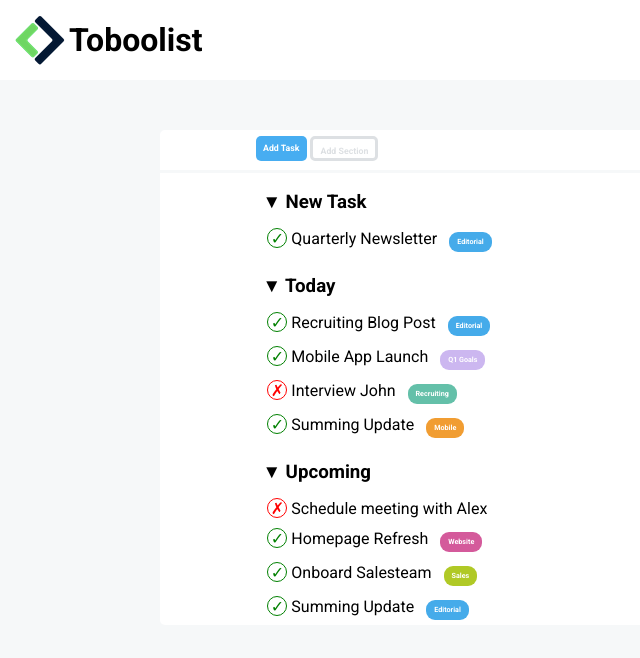
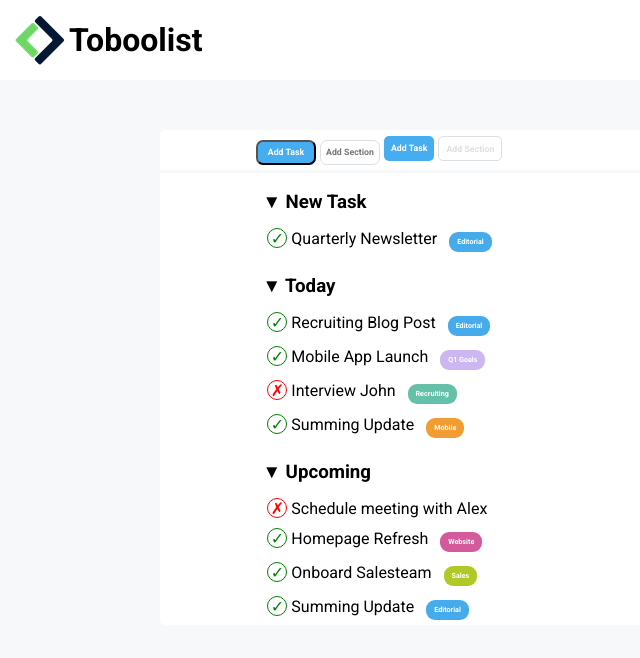
Before and after one commit to aalexebr/html-css-toboolist, a plain HTML site: page index.html in a window 1280 px wide. Shown: the whole page, without its empty margins (0-640 px from the left). Drawn offline with Linux system fonts and the light colour scheme.

Commit message:
adding corret buttons

```diff
--- a/css/style.css
+++ b/css/style.css
@@ -66,10 +66,33 @@ h1{
     background-color: #47ADF1;
 }
 #add-section{
-    border-color: #DDE0E3;
-    border-style: solid;
+    border: 1px solid #DDE0E3;
     color: #DDE0E3;
     background-color: white;
+
+}
+.button{
+    width: 60px;
+    height: 25px;
+    font-size: 0.55em;
+    font-weight: bold;
+    text-align: center;
+    border-radius: 7px;
+    background-color: #47ADF1;
+    border-collapse: collapse;
+    color: white;
+
+}
+
+.addtask{
+    width: 60px;
+    height: 25px;
+    font-size: 0.55em;
+    font-weight: bold;
+    text-align: center;
+    border-radius: 7px;
+    border: 1px solid #DDE0E3;
+    color: #DDE0E3;
 
 }
 
--- a/index.html
+++ b/index.html
@@ -27,6 +27,8 @@
         <main>
             <div class="container background-white toolbar-container">
                 <div class="toolbar">
+                    <button type="button" class="button">Add Task</button>
+                    <input class="addtask" type="text" placeholder="Add Section">
                     <span class="toolbar-items" id="add-task">Add Task</span>
                     <span class="toolbar-items" id="add-section"> Add Section</span>
                 </div>
```
